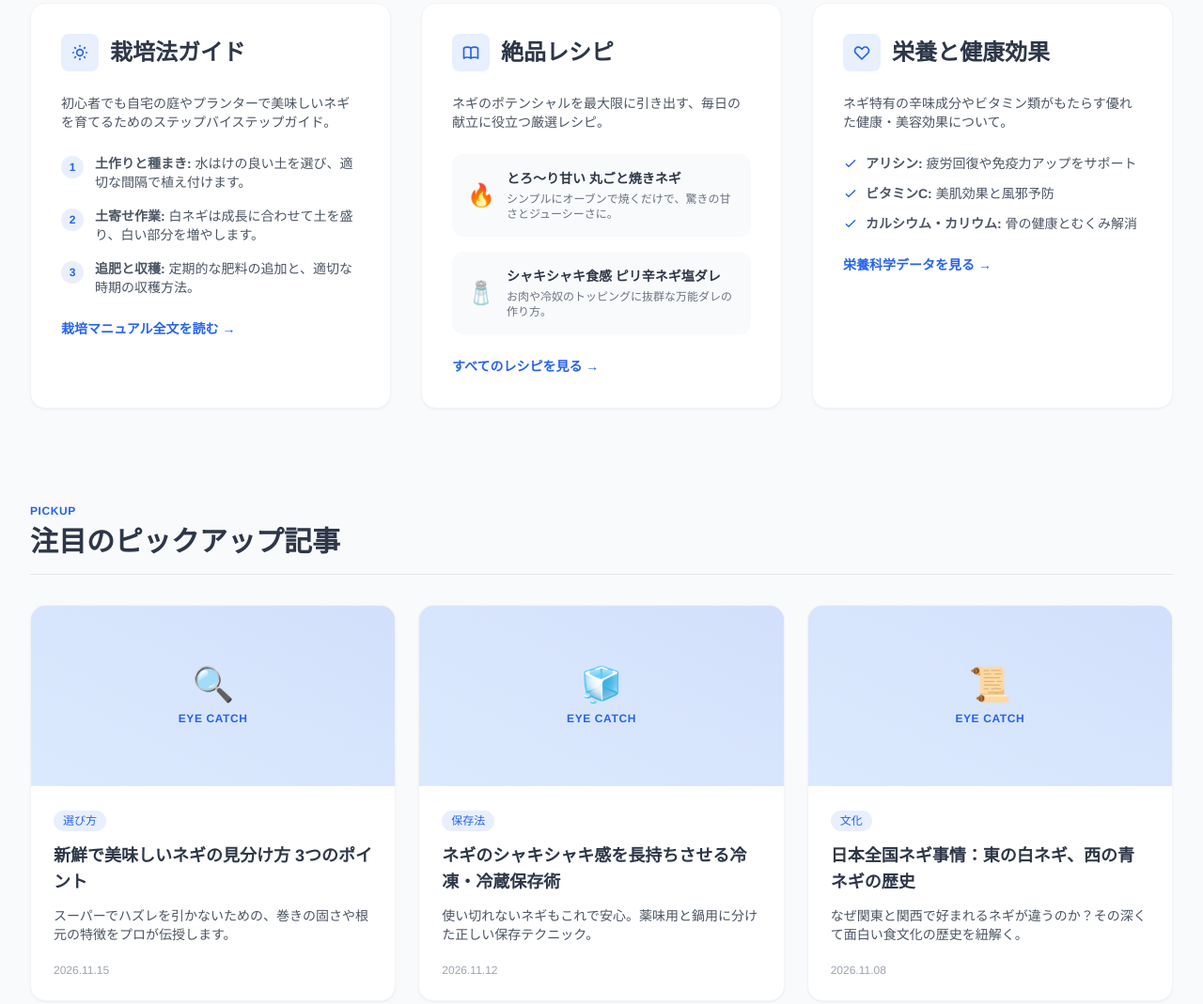
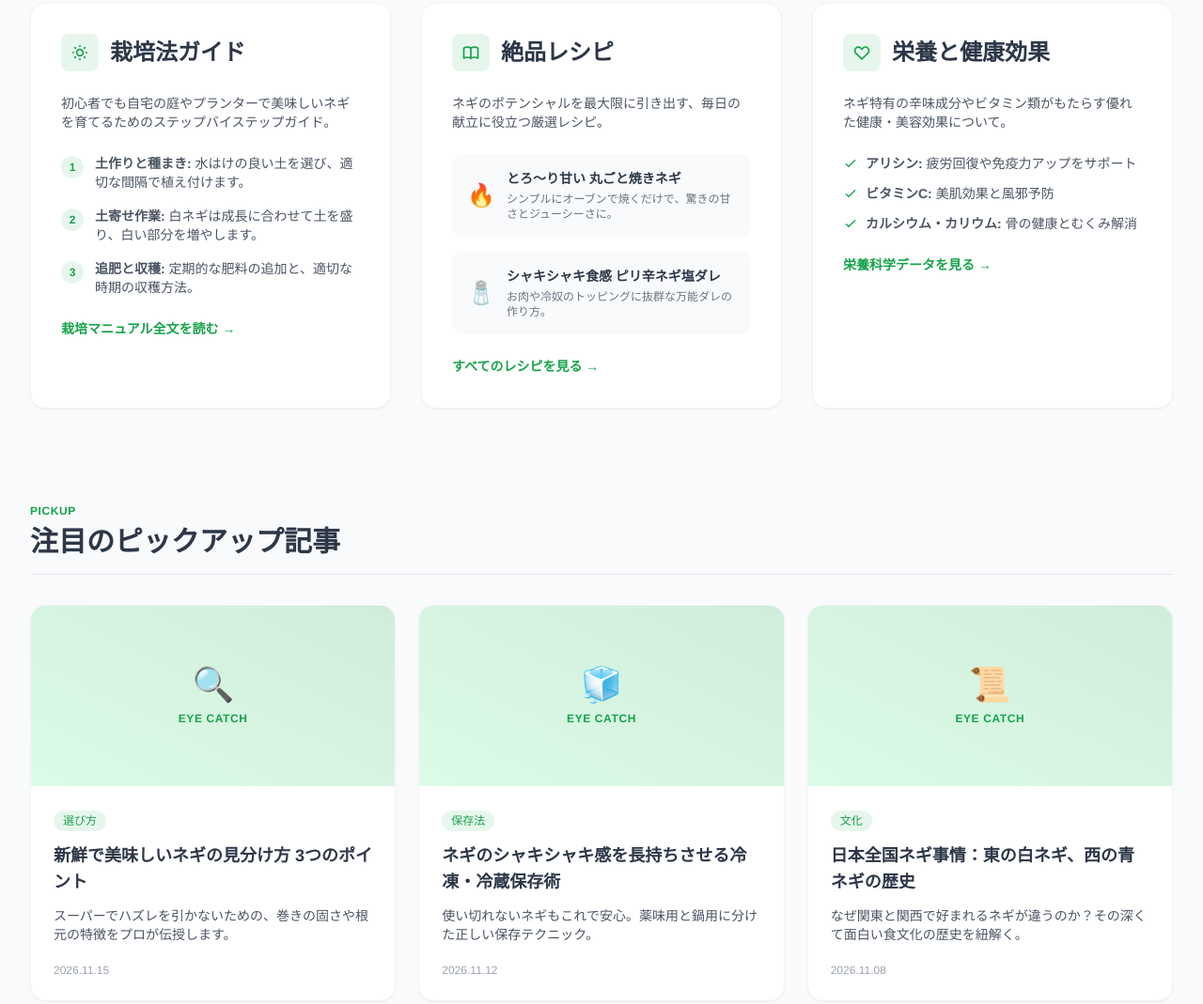
Before and after one commit to t-suzuki38/LEGRA, a plain HTML site: page project_15/index.html in a window 1280 px wide. Shown: the part 1193-2262 px from the top of the page at 94% size. Drawn offline with nearby package versions, Linux system fonts and the light colour scheme.

Commit message:
Update ネギ大百科

```diff
--- a/project_15/index.html
+++ b/project_15/index.html
@@ -10,7 +10,7 @@
       theme: {
         extend: {
           colors: {
-            freshBlue: '#2563EB',
+            freshBlue: '#16a34a',
             darkCharcoal: '#2D3748',
           }
         }
@@ -249,7 +249,7 @@
       </div>
       <div class="grid grid-cols-1 md:grid-cols-3 gap-6">
         <div class="bg-white rounded-2xl overflow-hidden border border-gray-100 shadow-sm hover:shadow-md transition-all">
-          <div class="h-48 bg-gradient-to-tr from-blue-100 to-freshBlue/20 flex flex-col items-center justify-center text-freshBlue">
+          <div class="h-48 bg-gradient-to-tr from-green-100 to-freshBlue/20 flex flex-col items-center justify-center text-freshBlue">
             <span class="text-4xl mb-2">🔍</span>
             <span class="text-xs font-semibold tracking-wider uppercase">Eye Catch</span>
           </div>
@@ -261,7 +261,7 @@
           </div>
         </div>
         <div class="bg-white rounded-2xl overflow-hidden border border-gray-100 shadow-sm hover:shadow-md transition-all">
-          <div class="h-48 bg-gradient-to-tr from-blue-100 to-freshBlue/20 flex flex-col items-center justify-center text-freshBlue">
+          <div class="h-48 bg-gradient-to-tr from-green-100 to-freshBlue/20 flex flex-col items-center justify-center text-freshBlue">
             <span class="text-4xl mb-2">🧊</span>
             <span class="text-xs font-semibold tracking-wider uppercase">Eye Catch</span>
           </div>
@@ -273,7 +273,7 @@
           </div>
         </div>
         <div class="bg-white rounded-2xl overflow-hidden border border-gray-100 shadow-sm hover:shadow-md transition-all">
-          <div class="h-48 bg-gradient-to-tr from-blue-100 to-freshBlue/20 flex flex-col items-center justify-center text-freshBlue">
+          <div class="h-48 bg-gradient-to-tr from-green-100 to-freshBlue/20 flex flex-col items-center justify-center text-freshBlue">
             <span class="text-4xl mb-2">📜</span>
             <span class="text-xs font-semibold tracking-wider uppercase">Eye Catch</span>
           </div>
```
